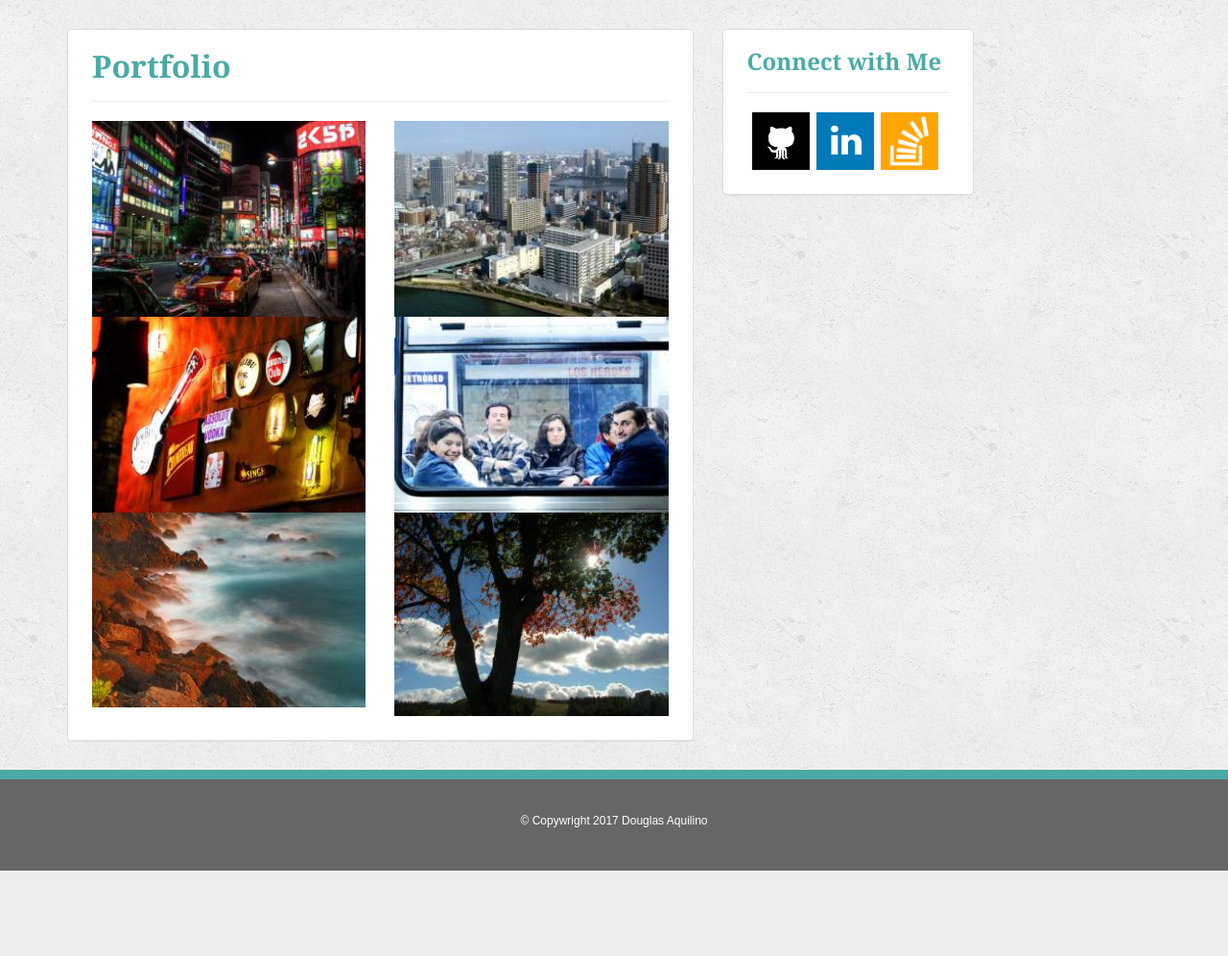
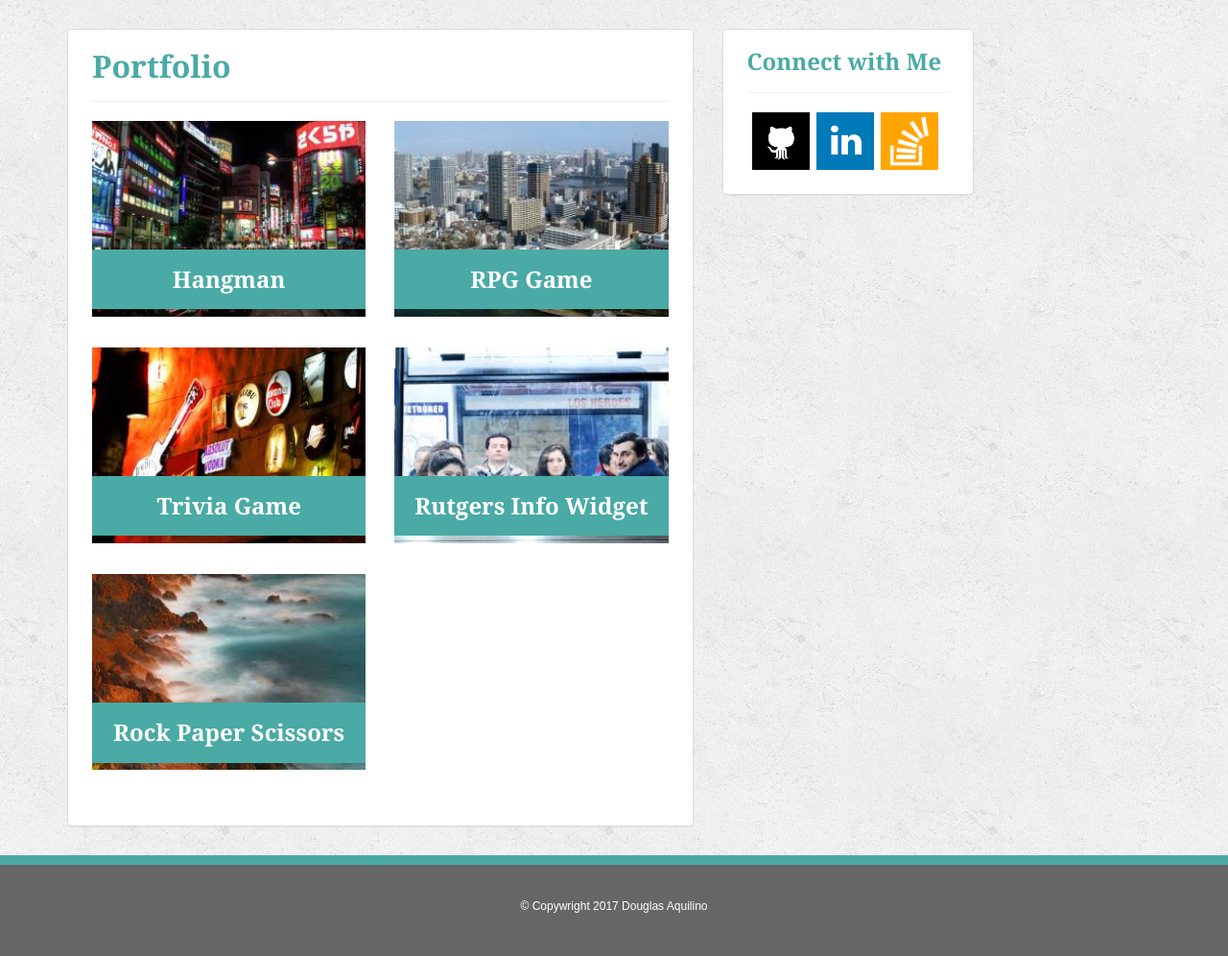
Before and after one commit to daquilino/Bootstrap-Portfolio, a PHP site: page /portfolio.html in a window 1280 px wide. Shown: the part 92-1088 px from the top of the page at 96% size. Before the commit the page ends 999 px from the top, so only its background shows below. Run offline with PHP 8.4, Linux system fonts and the light colour scheme.

Commit message:
Complete all code. Almost done.

```diff
--- a/assets/css/style.css
+++ b/assets/css/style.css
@@ -21,11 +21,15 @@ body {
 
 .page-header h3 {font-size: 24px;}
 
-h1, h3 {
+h1, h2, h3 {
 	color: #4aaaa5;
 	font-weight: 900;
 	font-size: 32px;
 	font-family: 'Georgia', Times, Times New Roman, serif;
+}
+
+img.img-responsive{
+	width: 100%;
 }
 
 	/*########################################*/
@@ -41,10 +45,7 @@ header{
 
 #myname-col{
 
-	/*background:blue;*/  		/* REMOVE - TEST CODE*/
 	height: 90px;
-	/*padding: 0px;*/			/* mess with this maybe*/
-	/*margin-left: 15px;*/		/* mess with this maybe*/
 }
 
 #myname-col h1 {
@@ -73,9 +74,7 @@ header{
 
 #masternav-col nav a:first-child {border-left: none;}
 
-img.img-responsive{
-	width: 100%;
-}
+
 
 	/*########################################*/
   	/*###########~~~~~~ MAIN ~~~~~~###########*/
@@ -162,27 +161,24 @@ img.img-responsive{
 	/*#########################################*/
 	/*##########~~~~~~ PROFILE ~~~~~~##########*/
 	/*#########################################*/
-				/* all code from website for test*/
-	.caption {
 
-		background: #4aaaa5;
+
+
+.image-label {
+
 	width: 100%;
-		position: absolute;
-		bottom: 20px;
-		z-index: 1;
-
+	position: relative;
+	bottom: 90px;
+	margin-bottom: -60px;
 }
 
-	.caption h2{
+.image-label h2{
 	color: white;
+	background: #4aaaa5;
 	font-size: 24px;
- 	}
+	text-align: center;
+	padding: 18px 0;
 
- 	.thumbnail {
-        border: 0 none;
-        box-shadow: none;
-        margin:0;
-        padding:0;
 }
 
 	/*########################################*/
--- a/contact.html
+++ b/contact.html
@@ -45,7 +45,7 @@
 
 			</div><!-- END row -->
 
-		</div><!-- END .container-fluid" -->
+		</div><!-- END .container -->
 
 	</header>
 
--- a/index.html
+++ b/index.html
@@ -8,6 +8,7 @@
 
 	<link rel="stylesheet" type="text/css" href="https://maxcdn.bootstrapcdn.com/bootstrap/3.3.7/css/bootstrap.min.css">
 	<link rel="stylesheet" type="text/css" href="assets/css/style.css">
+</head>
 
 <body>
 
@@ -45,7 +46,7 @@
 
 			</div><!-- END row -->
 
-		</div><!-- END .container-fluid" -->
+		</div><!-- END .container -->
 
 	</header>
 
--- a/portfolio.html
+++ b/portfolio.html
@@ -8,6 +8,7 @@
 
 	<link rel="stylesheet" type="text/css" href="https://maxcdn.bootstrapcdn.com/bootstrap/3.3.7/css/bootstrap.min.css">
 	<link rel="stylesheet" type="text/css" href="assets/css/style.css">
+</head>
 
 <body>
 
@@ -18,7 +19,6 @@
 		<div class="container">
 
 			<div class="row">
-
 				<div class="col-xs-12
 							col-sm-6
 							col-md-5
@@ -45,7 +45,7 @@
 
 			</div><!-- END row -->
 
-		</div><!-- END .container-fluid" -->
+		</div><!-- END .container" -->
 
 	</header>
 
@@ -77,14 +77,23 @@
 									col-lg-6">
 
 							<img src="assets/images/portfolio1.jpg" alt="1" class="img-responsive">
-						</div>
+
+							<div class="image-label">
+								<h2>Hangman</h2>
+							</div>
+						</div><!-- END col -->
 
 						<div class="col-xs-12
 									col-sm-6
 									col-md-12
 									col-lg-6">
 							<img src="assets/images/portfolio2.jpg" alt="1" class="img-responsive">
-						</div>
+
+							<div class="image-label">
+								<h2>RPG Game</h2>
+							</div>
+
+						</div><!-- END col -->
 
 					</div><!-- END row -->
 
@@ -96,14 +105,23 @@
 									col-lg-6">
 
 							<img src="assets/images/portfolio3.jpg" alt="1" class="img-responsive">
-						</div>
+
+							<div class="image-label">
+								<h2>Trivia Game</h2>
+							</div>
+						</div><!-- END col -->
+
 
 						<div class="col-xs-12
 									col-sm-6
 									col-md-12
 									col-lg-6">
 							<img src="assets/images/portfolio4.jpg" alt="1" class="img-responsive">
-						</div>
+							<div class="image-label">
+								<h2>Rutgers Info Widget</h2>
+							</div>
+						</div><!-- END col -->
+
 
 					</div><!-- END row -->
 
@@ -114,14 +132,11 @@
 									col-lg-6">
 
 							<img src="assets/images/portfolio5.jpg" alt="1" class="img-responsive">
-						</div>
 
-						<div class="col-xs-12
-									col-sm-6
-									col-md-12
-									col-lg-6">
-							<img src="assets/images/portfolio6.jpg" alt="1" class="img-responsive">
-						</div>
+							<div class="image-label">
+								<h2>Rock Paper Scissors</h2>
+							</div>
+						</div><!-- END col -->
 
 					</div><!-- END row -->
 
```
Also changed, not shown: assets/images/portfolio6.jpg. Lines whose indentation alone changed are shown as unchanged.
